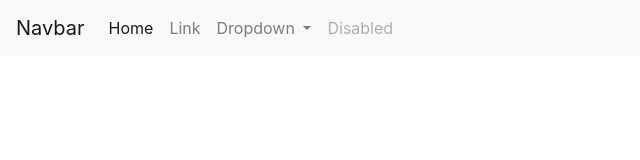
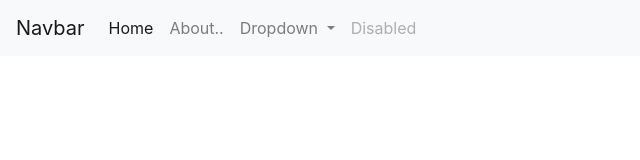
Before and after one commit to vaibhavpatil23/-firstdemo, a plain HTML site: page my web/index.html in a window 1280 px wide. Shown: the full height of the page, 0-640 px from the left. Drawn offline with nearby package versions, Linux system fonts and the light colour scheme.

Commit message:
merge the branch

```diff
--- a/my web/index.html
+++ b/my web/index.html
@@ -23,7 +23,7 @@
               <a class="nav-link" href="#">Home <span class="sr-only">(current)</span></a>
             </li>
             <li class="nav-item">
-              <a class="nav-link" href="#">Link</a>
+              <a class="nav-link" href="#">About..</a>
             </li>
             <li class="nav-item dropdown">
               <a class="nav-link dropdown-toggle" href="#" role="button" data-toggle="dropdown" aria-expanded="false">
```
